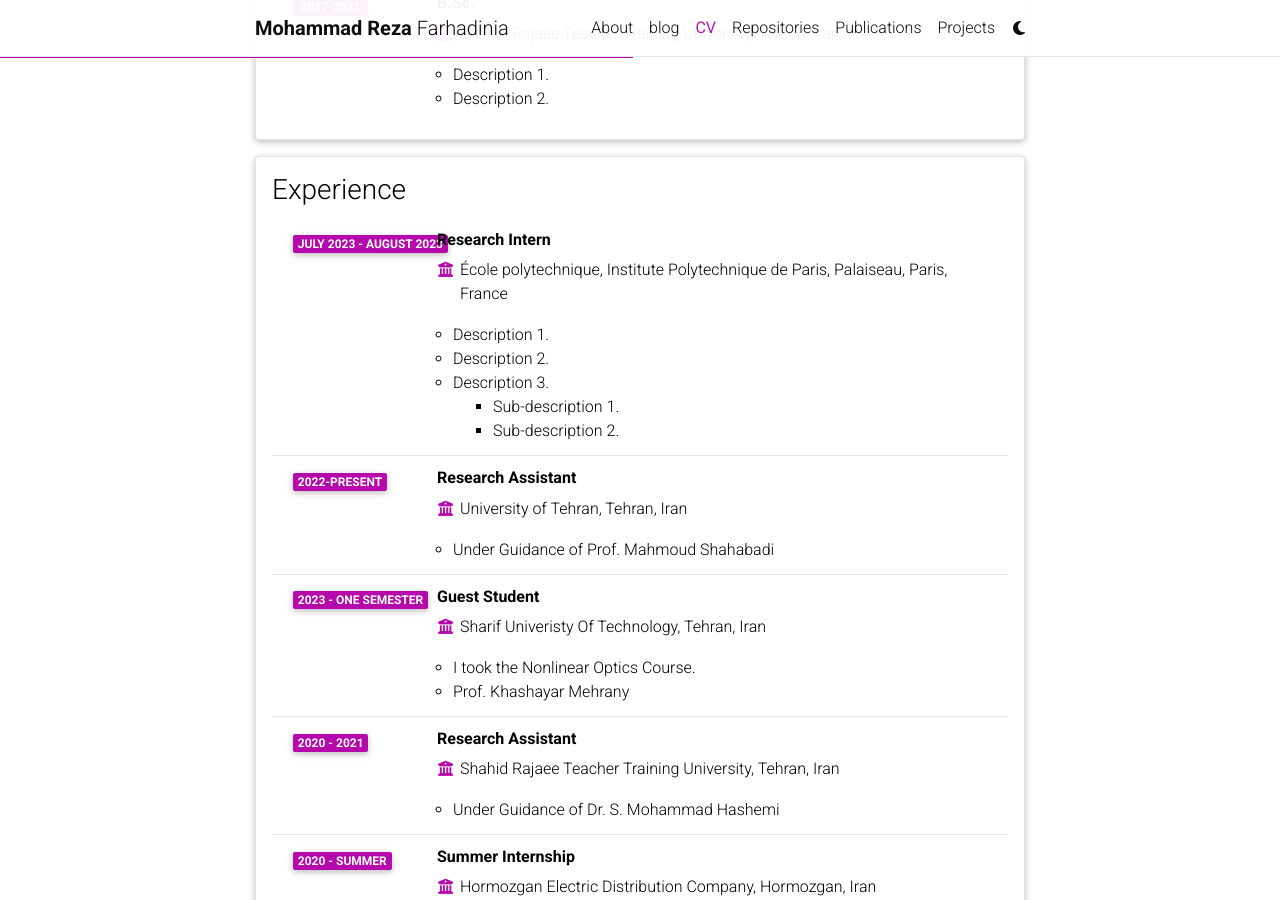
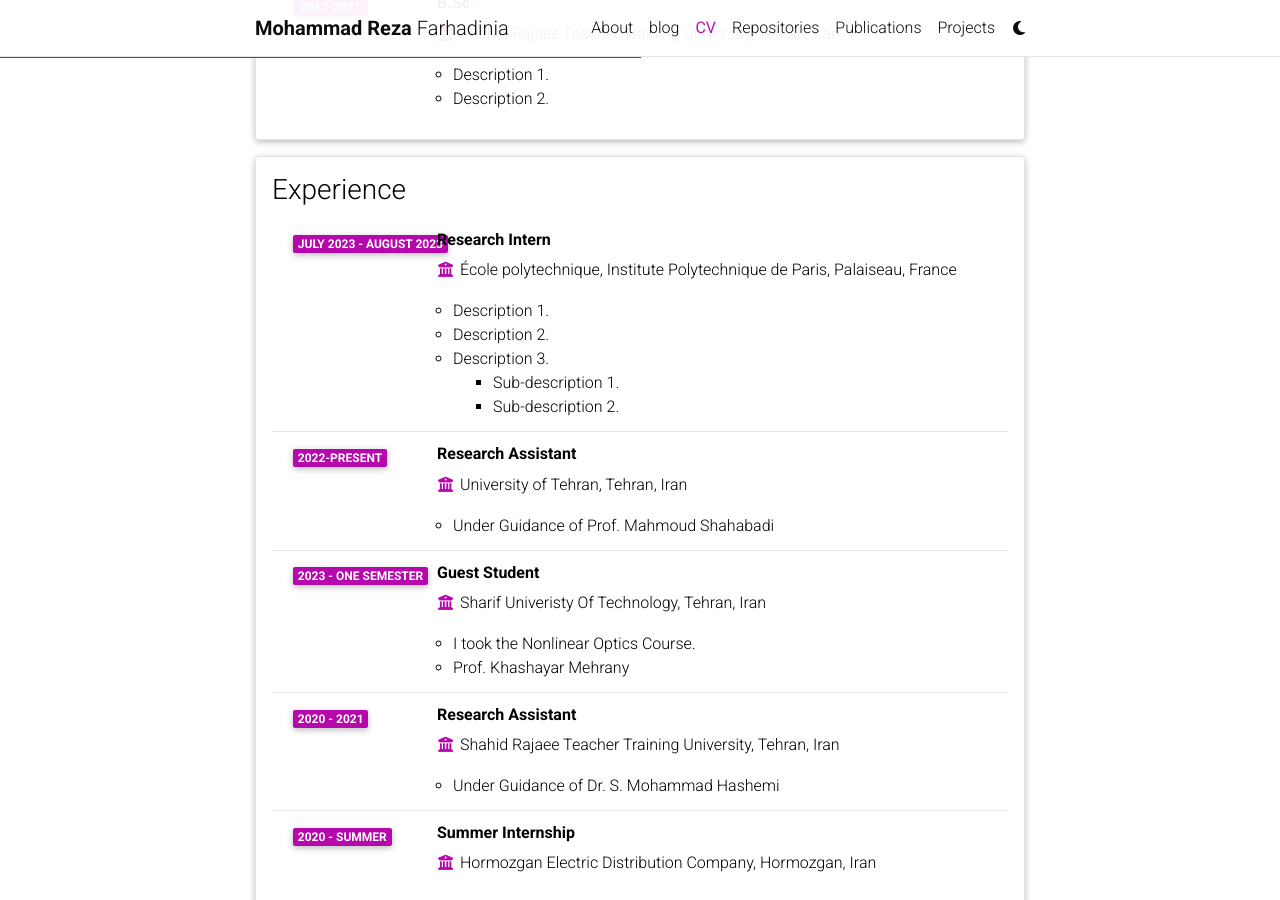
Before and after one commit to FarhadiNia/FarhadiNia.github.io, a Jekyll site: the page built from _pages/cv.md, in a window 1280 px wide and 900 px high, scrolled down 1003 px. Built offline with Jekyll 4.4.1, drawn with Linux system fonts in a browser that asks for light colours; comment, search, counter and statistics services are not loaded; a style sheet for code colours, icons or effects is not loaded.

Commit message:
Small Change

```diff
--- a/_data/cv.yml
+++ b/_data/cv.yml
@@ -32,7 +32,7 @@
   type: time_table
   contents:
     - title: Research Intern
-      institution: École polytechnique, Institute Polytechnique de Paris, Palaiseau, Paris, France
+      institution: École polytechnique, Institute Polytechnique de Paris, Palaiseau, France
       year: July 2023 - August 2023
       description:
         - Description 1.
```
